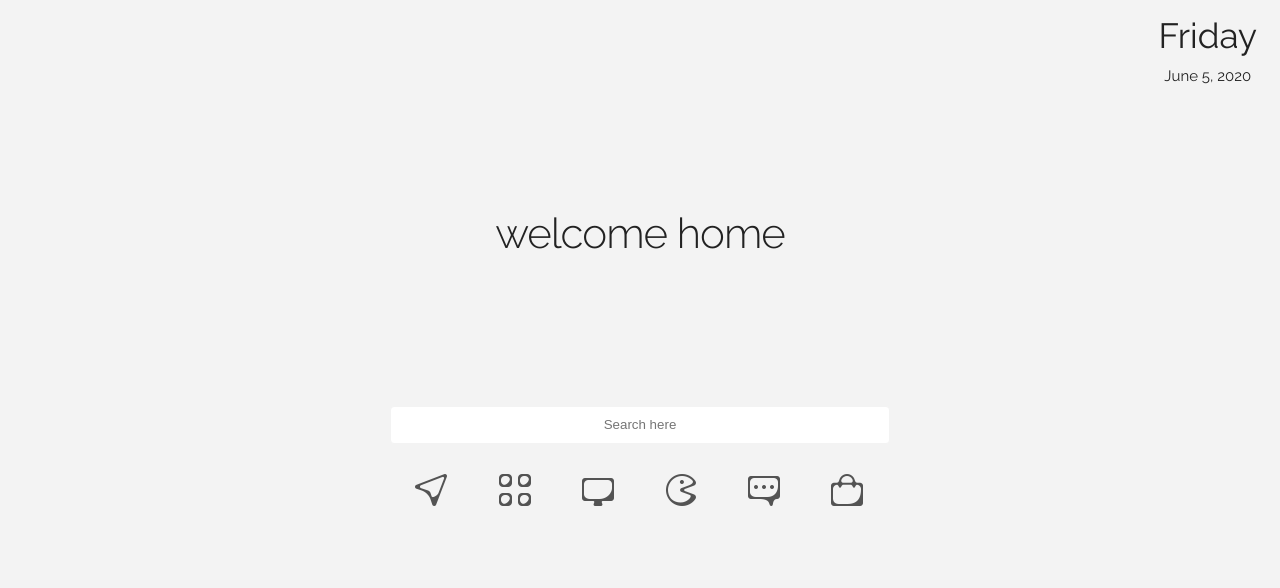
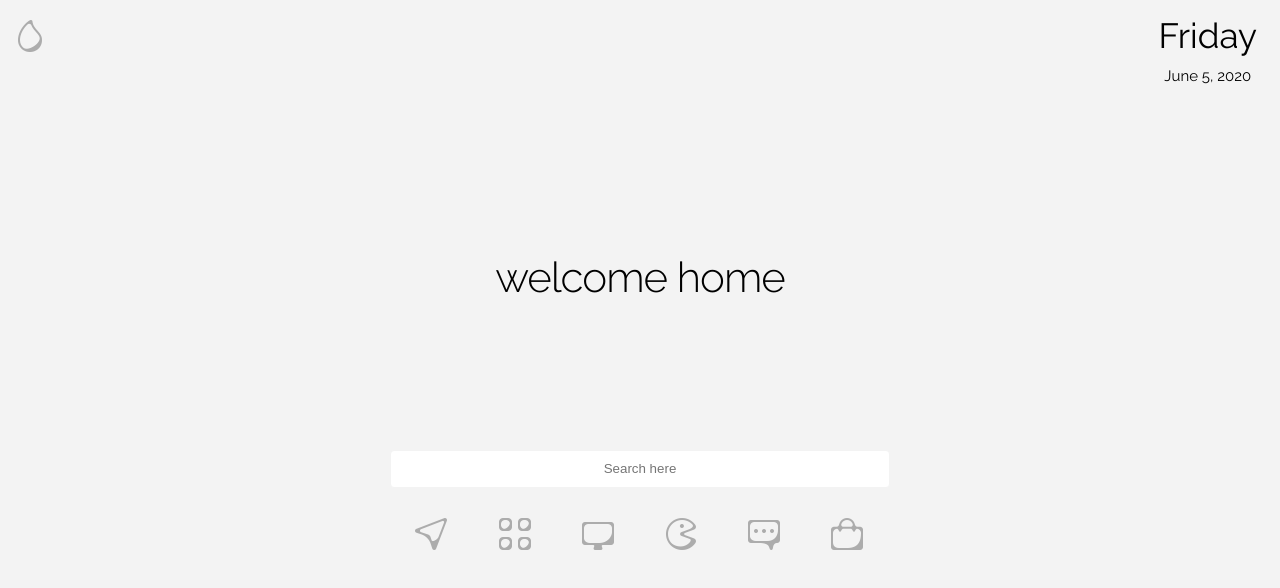
Before and after one commit to strong-code/strongcode-client, a plain HTML site: page index.html in a window 1280 px wide. Drawn offline with Linux system fonts and the light colour scheme.

Commit message:
add darkmode

```diff
--- a/assets/css/main.css
+++ b/assets/css/main.css
@@ -1,5 +1,26 @@
+:root {
+  --background-color: #f3f3f3;
+  --font-color: black;
+}
+
+[data-theme="dark"] {
+  --background-color: #555;
+  --font-color: #f3f3f3;
+}
+
+img.dark-theme {
+  -webkit-filter: invert(1);
+  filter: invert(1)
+}
+
+#darkmodeToggle {
+  cursor: pointer;
+  margin: 12 10 auto;
+}
+
 body {
-  background-color: #f3f3f3;
+  background-color: var(--background-color);
+  color: var(--font-color);
 }
 
 #main {
@@ -22,7 +43,7 @@ body {
 #searchBar {
   margin-top: 25%;
   text-align: center;
-  border: 1px solid #f3f3f3;
+  border: 1px solid var(--background-color);
 }
 
 #searchBar:focus {
@@ -54,7 +75,7 @@ body {
 }
 
 .dropdown-container a {
-  color: black;
+  color: var(--font-color);
   text-decoration: none;
   display: block;
   margin-top: 10px;
--- a/index.html
+++ b/index.html
@@ -8,7 +8,11 @@
 </head>
 
 <body>
-  <div id="dateContainer"></div>
+
+  <div class="header-container">
+    <img id="darkmodeToggle" src="assets/icons/droplet.png">
+    <div id="dateContainer"></div>
+  <div>
 
   <div class="container" id="main">
     <h2>welcome home</h2>
@@ -19,32 +23,32 @@
 
       <div class="container" id="buttonContainer">
         <div class="menu-item">
-          <img src="assets/icons/download.png">
+          <img src="assets/icons/download.png" class="menu-icon">
             <div class="dropdown-container" id="downloads">
             </div>
         </div>
         <div class="menu-item">
-          <img src="assets/icons/4chan.png">
+          <img src="assets/icons/4chan.png" class="menu-icon">
             <div class="dropdown-container" id="4chan">
             </div>
         </div>
         <div class="menu-item">
-          <img src="assets/icons/computer.png">
+          <img src="assets/icons/computer.png" class="menu-icon">
             <div class="dropdown-container" id="coding">
             </div>
         </div>
         <div class="menu-item">
-          <img src="assets/icons/gaming.png">
+          <img src="assets/icons/gaming.png" class="menu-icon">
             <div class="dropdown-container" id="gaming">
             </div>
         </div>
         <div class="menu-item">
-          <img src="assets/icons/leisure.png">
+          <img src="assets/icons/leisure.png" class="menu-icon">
             <div class="dropdown-container" id="leisure">
             </div>
         </div>
         <div class="menu-item">
-          <img src="assets/icons/business.png">
+          <img src="assets/icons/business.png" class="menu-icon">
             <div class="dropdown-container" id="business">
             </div>
         <div>
--- a/main.js
+++ b/main.js
@@ -1,11 +1,25 @@
-// Load basic stuff
-
 import './assets/js/jquery-3.5.1.min.js'
 
 $('body').ready(() => {
   initLinks()
   initDate()
+  darkMode()
 })
+
+$('#darkmodeToggle').click(() => {
+  if (document.documentElement.getAttribute('data-theme') === 'dark') {
+    document.documentElement.setAttribute('data-theme', 'light')
+  } else {
+    document.documentElement.setAttribute('data-theme', 'dark')
+  }
+})
+
+function darkMode() {
+  $('.menu-icon').each((i, node) => {
+    $(node).addClass('dark-theme')
+  })
+  $('#darkmodeToggle').addClass('dark-theme')
+}
 
 function initPaste() {
   const c = $('.container')
```
Also changed, not shown: README.md, assets/icons/droplet.png (added).
